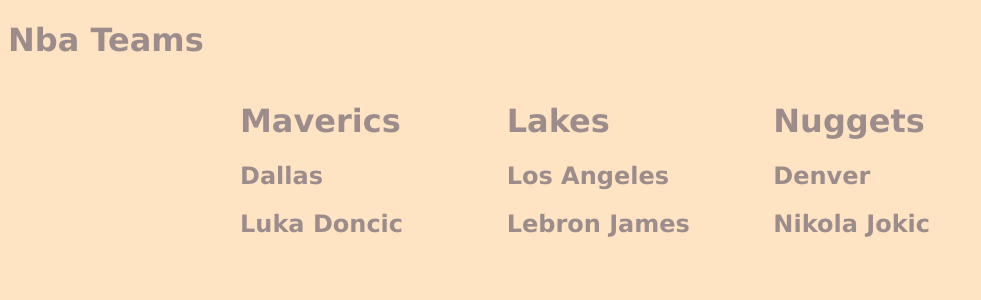
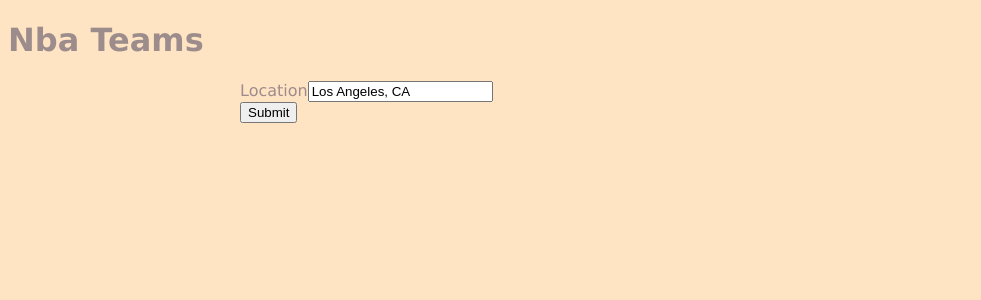
Before and after one commit to programatorseu/React-Basics, a JavaScript app: page / in a window 1280 px wide. Shown: the top 300 px of the page, without its empty margins (0-981 px from the left). Built offline with nearby package versions, Linux system fonts and the light colour scheme.

Commit message:
3. Search component

```diff
--- a/src/App.js
+++ b/src/App.js
@@ -1,14 +1,11 @@
 import {render} from 'react-dom';
 import Team from "./Team";
+import SearchWithin from './SearchWithin';
 
 const App = () => {
     return(
-        <div>
-            <Team name="Maverics" city="Dallas" player="Luka Doncic" />
-            <Team name="Lakes" city="Los Angeles" player="Lebron James" />
-            <Team name="Nuggets" city="Denver" player="Nikola Jokic" />
-        </div>
 
+       <SearchWithin />
     );
 };
 render(<App/>, document.getElementById("root"));
--- /dev/null
+++ b/src/SearchWithin.js
@@ -0,0 +1,15 @@
+const SearchWithin = () => {
+    const location = "Los Angeles, CA";
+    return (
+        <div className="search-params">
+        <form>
+            <label htmlFor="location">
+                Location
+                <input id="location" value={location} placeholder="Location"></input>
+            </label>
+            <button>Submit</button>
+        </form>
+    </div>
+    );
+};
+export default SearchWithin;
```
Also changed, not shown: 1 other file (tests, documents, lock files or other folders).
